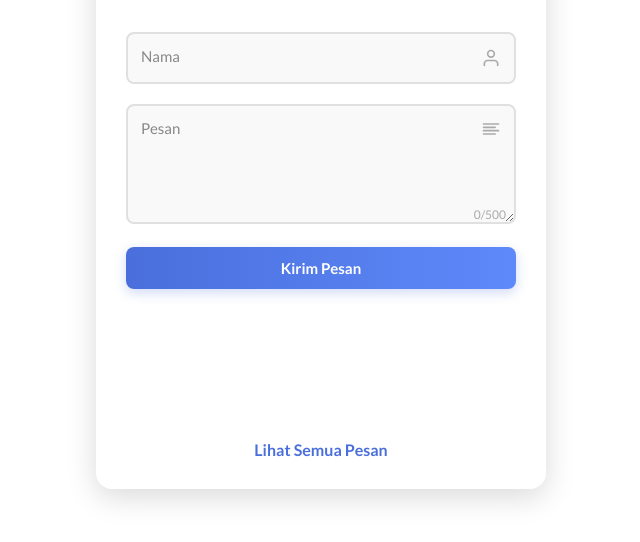
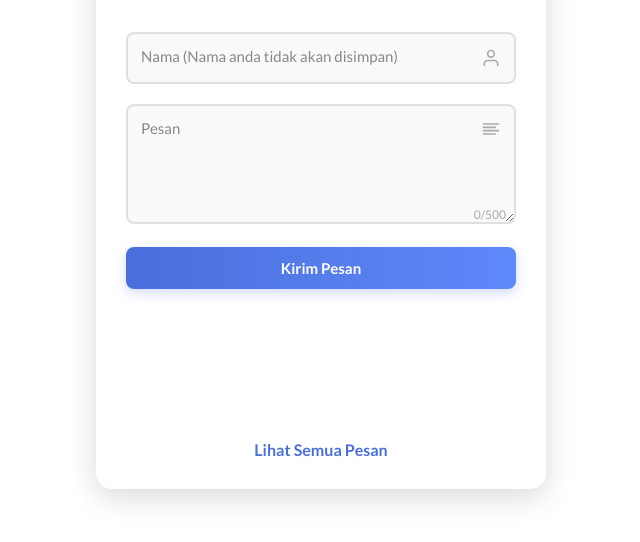
Before and after one commit to papap1238/kata, a plain HTML site: page index.html in a window 1280 px wide. Shown: the part 202-744 px from the top of the page, without its empty margins (319-959 px from the left). Drawn offline with nearby package versions, Linux system fonts and the light colour scheme.

Commit message:
Update index.html

```diff
--- a/index.html
+++ b/index.html
@@ -344,7 +344,7 @@
             <div class="form-group floating-label">
                 <div class="input-container">
                     <input type="text" id="name" name="name" placeholder=" " required>
-                    <label for="name">Nama</label>
+                    <label for="name">Nama (Nama anda tidak akan disimpan)</label>
                     <svg class="input-icon" width="20" height="20" viewBox="0 0 24 24" fill="none" stroke="currentColor" stroke-width="2" stroke-linecap="round" stroke-linejoin="round">
                         <path d="M20 21v-2a4 4 0 0 0-4-4H8a4 4 0 0 0-4 4v2"></path>
                         <circle cx="12" cy="7" r="4"></circle>
```
